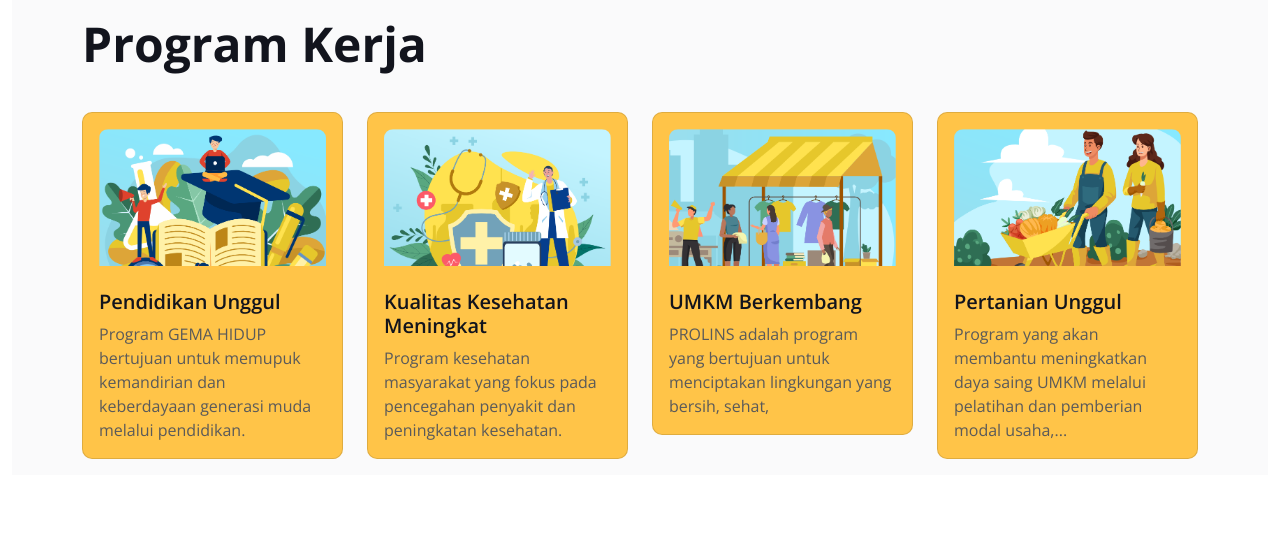
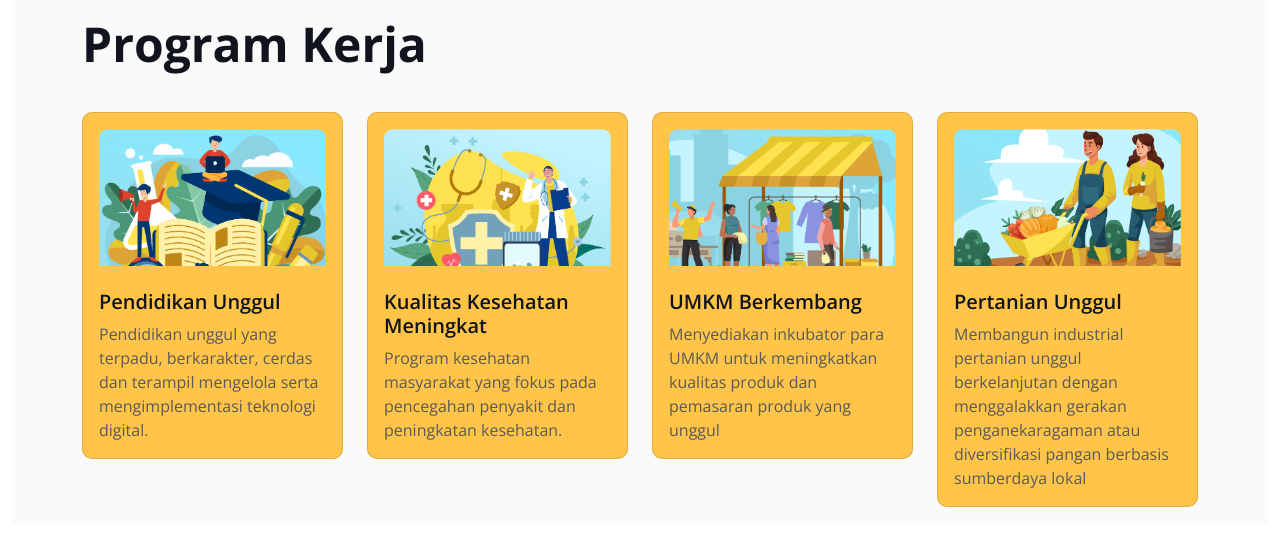
Before and after one commit to Shoichiinaba/caleg_hiba, a PHP site: page / in a window 1280 px wide. Shown: the part 1620-2164 px from the top of the page. Run offline with PHP 8.4, Linux system fonts and the light colour scheme; some libraries are stand-ins or nearby versions.

Commit message:
update program kerja dan gambar yang burem

```diff
--- a/index.php
+++ b/index.php
@@ -300,10 +300,8 @@
                                     <div class="col-8">
                                         <h5 class="mt-4 text-black">Pendidikan Unggul</h5>
                                         <i class="text-black">
-                                            Program GEMA HIDUP bertujuan untuk memupuk kemandirian dan keberdayaan
-                                            generasi
-                                            muda
-                                            melalui pendidikan.</i>
+                                            Pendidikan unggul yang terpadu, berkarakter, cerdas dan terampil mengelola
+                                            serta mengimplementasi teknologi digital.</i>
                                     </div>
                                 </div>
                             </div>
@@ -312,9 +310,8 @@
                                     <img src="img/Pendidikan.png" class="card-img-top" alt="GEMA HIDUP">
                                 </figure>
                                 <h5 class="mt-4 text-black">Pendidikan Unggul</h5>
-                                Program GEMA HIDUP bertujuan untuk memupuk kemandirian dan keberdayaan generasi
-                                muda
-                                melalui pendidikan.
+                                Pendidikan unggul yang terpadu, berkarakter, cerdas dan terampil mengelola serta
+                                mengimplementasi teknologi digital.
                             </div>
                         </div>
                     </div>
@@ -356,8 +353,8 @@
                                     </div>
                                     <div class="col-8">
                                         <h6 class="text-black">UMKM Berkembang</h6>
-                                        PROLINS adalah program yang bertujuan untuk menciptakan lingkungan yang bersih,
-                                        sehat
+                                        Menyediakan inkubator para UMKM untuk meningkatkan kualitas produk dan pemasaran
+                                        produk yang unggul
                                     </div>
                                 </div>
                             </div>
@@ -367,7 +364,8 @@
                                         alt="PROLINS (Program Lingkungan Sehat)">
                                 </figure>
                                 <h5 class="mt-4 text-black">UMKM Berkembang</h5>
-                                PROLINS adalah program yang bertujuan untuk menciptakan lingkungan yang bersih, sehat,
+                                Menyediakan inkubator para UMKM untuk meningkatkan kualitas produk dan pemasaran produk
+                                yang unggul
                             </div>
                         </div>
                     </div>
@@ -383,9 +381,8 @@
                                     </div>
                                     <div class="col-8">
                                         <h6 class="text-black">Pertanian Unggul</h6>
-                                        Program yang akan membantu meningkatkan daya saing UMKM melalui pelatihan dan
-                                        pemberian
-                                        modal usaha
+                                        Membangun industrial pertanian unggul berkelanjutan dengan menggalakkan gerakan
+                                        penganekaragaman atau diversifikasi pangan berbasis sumberdaya lokal
                                     </div>
                                 </div>
                             </div>
@@ -394,9 +391,8 @@
                                     <img src="img/Pertanian.png" class="card-img-top" alt="UMKM Berdaya Saing (UBS)">
                                 </figure>
                                 <h5 class="mt-4 text-black">Pertanian Unggul</h5>
-                                Program yang akan membantu meningkatkan daya saing UMKM melalui pelatihan dan pemberian
-                                modal
-                                usaha,...
+                                Membangun industrial pertanian unggul berkelanjutan dengan menggalakkan gerakan
+                                penganekaragaman atau diversifikasi pangan berbasis sumberdaya lokal
                             </div>
                         </div>
                     </div>
@@ -571,7 +567,8 @@
                                             <div class="col-md-7">
                                                 <img class="img-fluid mb-2" src="img/Petik.png" alt=""
                                                     style="max-height: 20px; width: auto;">
-                                                <p class="fs-9 fst-italic">Semoga dia bisa buktikan janjinya dan bawa
+                                                <p class="fs-9 fst-italic">Semoga pak Hibba bisa buktikan janjinya dan
+                                                    bawa
                                                     perubahan positif buat daerah kita.</p>
                                                 <h5 class="text-center"><b>"Umar"</b></h5>
                                             </div>
@@ -711,7 +708,7 @@
                 </div>
                 <div class="row g-5">
                     <div class="col-lg-5 col-md-6 wow fadeInUp" data-wow-delay="0.1s">
-                        <img class="img-hib" src="img/aspirasi.png" alt="" style="margin: -25px; padding: -25px;">
+                        <img class="img-hib" src="img/aspirasi1.png" alt="" style="margin: -25px; padding: -25px;">
                     </div>
                     <div class="col-lg-7 col-md-6 wow fadeInUp" data-wow-delay="0.5s">
                         <p class="mb-0">Tulis Aspirasimu .</p>
```
Also changed, not shown: img/about-1.jpg (deleted), img/about-2.jpg (deleted), img/ags.jpg, img/aspirasi.png (deleted), img/prs.jpg, img/ryo.png (deleted), img/testimonial-2.jpg (deleted), img/tup.jpg (deleted), 1 other file.
